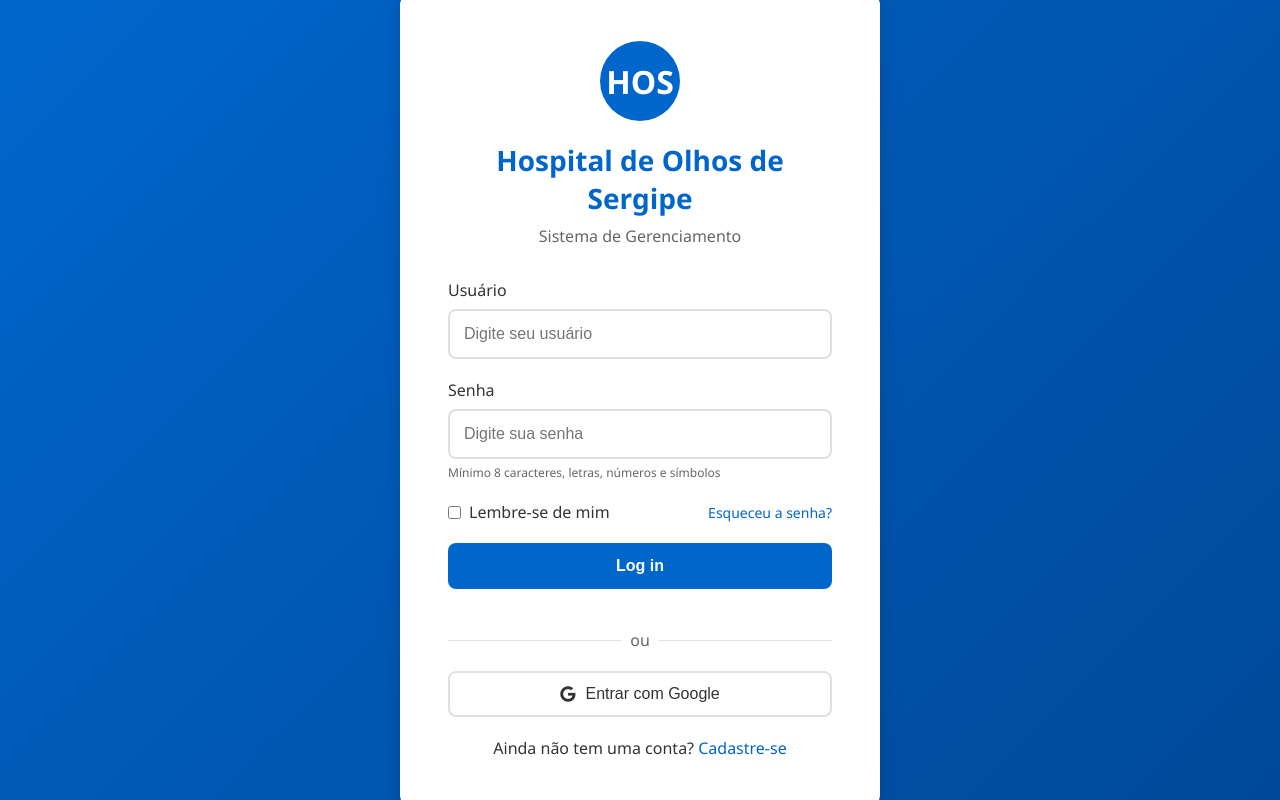
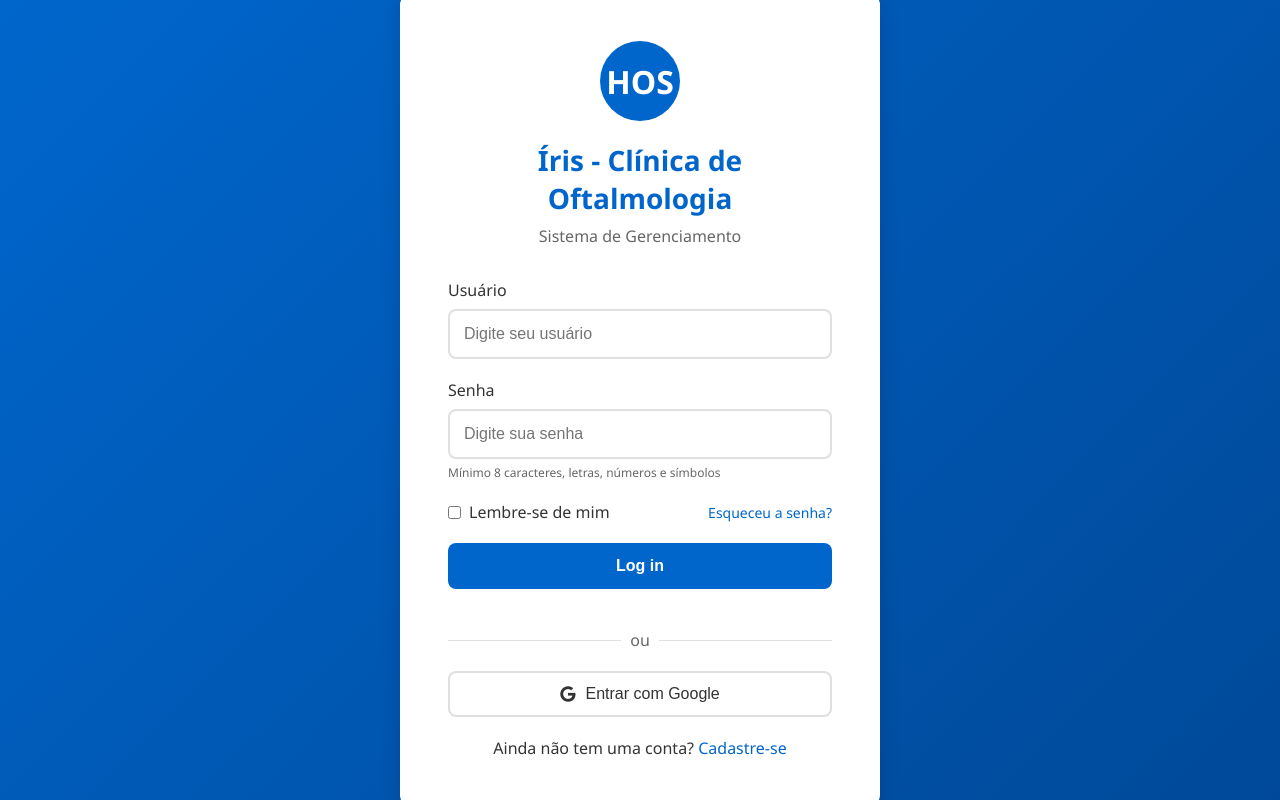
Before and after one commit to livia4526/Sistema_Hospital, a Flask app: page / in a window 1280 px wide. Run offline with Flask 3, Linux system fonts and the light colour scheme.

Commit message:
Remove nome real

```diff
--- a/hospital_sistema/static/js/whatsapp.js
+++ b/hospital_sistema/static/js/whatsapp.js
@@ -10,7 +10,7 @@ const WHATSAPP_CONFIG = {
         const tipo = agendamento.tipo === 'consulta' ? 'consulta' : 'cirurgia';
         return `Olá ${paciente.nome}! 🌟\n\n` +
                `Lembrando da sua ${tipo} agendada para o dia ${dataFormatada} às ${agendamento.horario}.\n\n` +
-               `📍 Local: HOS - Hospital de Olhos de Sergipe\n` +
+               `📍 Local: Íris - Clínica de Oftalmologia\n` +
                `📞 Dúvidas? Ligue (79) 99999-9999\n\n` +
                `Confirme sua presença respondendo:\n` +
                `1️⃣ - Confirmar presença\n` +
--- a/hospital_sistema/templates/base.html
+++ b/hospital_sistema/templates/base.html
@@ -3,7 +3,7 @@
 <head>
     <meta charset="UTF-8">
     <meta name="viewport" content="width=device-width, initial-scale=1.0, user-scalable=yes">
-    <title>HOS - Hospital de Olhos de Sergipe</title>
+    <title>Íris - Clínica de Oftalmologia</title>
 
     <!-- CSS -->
     <link rel="stylesheet" href="{{ url_for('static', filename='css/style.css') }}">
--- a/hospital_sistema/templates/busca_resultados.html
+++ b/hospital_sistema/templates/busca_resultados.html
@@ -5,7 +5,7 @@
     <nav class="navbar">
         <div class="nav-brand">
             <i class="fas fa-hospital-user"></i>
-            <span>HOS - Hospital de Olhos de Sergipe</span>
+            <span>Íris - Clínica de Oftalmologia</span>
         </div>
         <div class="nav-user">
             <span>👋 Bem-vindo, <span id="currentUser">{{ session.username }}</span></span>
--- a/hospital_sistema/templates/dashboard.html
+++ b/hospital_sistema/templates/dashboard.html
@@ -5,7 +5,7 @@
     <nav class="navbar">
         <div class="nav-brand">
             <i class="fas fa-hospital-user"></i>
-            <span>HOS - Hospital de Olhos de Sergipe</span>
+            <span>Íris - Clínica de Oftalmologia</span>
         </div>
         <div class="nav-user">
             <span>👋 Bem-vindo, <span id="currentUser">{{ session.username }}</span></span>
@@ -147,7 +147,7 @@
 
         <!-- Rodapé -->
         <div class="footer">
-            <p>HOS - Hospital de Olhos de Sergipe</p>
+            <p>Íris - Clínica de Oftalmologia</p>
             <p>© Copyright 2026 Vision One. Todos os direitos reservados.</p>
         </div>
     </div>
--- a/hospital_sistema/templates/detalhes_paciente.html
+++ b/hospital_sistema/templates/detalhes_paciente.html
@@ -6,7 +6,7 @@
     <nav class="navbar">
         <div class="nav-brand">
             <i class="fas fa-hospital-user"></i>
-            <span>HOS - Hospital de Olhos de Sergipe</span>
+            <span>Íris - Clínica de Oftalmologia</span>
         </div>
         <div class="nav-user">
             <span>👋 Bem-vindo, <span id="currentUser"></span></span>
--- a/hospital_sistema/templates/login.html
+++ b/hospital_sistema/templates/login.html
@@ -7,7 +7,7 @@
         <div class="logo">
             <span>HOS</span>
         </div>
-        <h1>Hospital de Olhos de Sergipe</h1>
+        <h1>Íris - Clínica de Oftalmologia</h1>
         <p>Sistema de Gerenciamento</p>
 
         <form id="loginForm">
@@ -53,7 +53,7 @@
     <nav class="navbar">
         <div class="nav-brand">
             <i class="fas fa-hospital-user"></i>
-            <span>HOS - Hospital de Olhos de Sergipe</span>
+            <span>Íris - Clínica de Oftalmologia</span>
         </div>
         <div class="nav-user">
             <span>👋 Bem-vindo, <span id="currentUser"></span></span>
--- a/hospital_sistema/templates/nova_cirurgia.html
+++ b/hospital_sistema/templates/nova_cirurgia.html
@@ -5,7 +5,7 @@
     <nav class="navbar">
         <div class="nav-brand">
             <i class="fas fa-hospital-user"></i>
-            <span>HOS - Hospital de Olhos de Sergipe</span>
+            <span>Íris - Clínica de Oftalmologia</span>
         </div>
         <div class="nav-user">
             <span>👋 Bem-vindo, <span id="currentUser"></span></span>
--- a/hospital_sistema/templates/nova_consulta.html
+++ b/hospital_sistema/templates/nova_consulta.html
@@ -5,7 +5,7 @@
     <nav class="navbar">
         <div class="nav-brand">
             <i class="fas fa-hospital-user"></i>
-            <span>HOS - Hospital de Olhos de Sergipe</span>
+            <span>Íris - Clínica de Oftalmologia</span>
         </div>
         <div class="nav-user">
             <span>👋 Bem-vindo, <span id="currentUser"></span></span>
--- a/hospital_sistema/templates/novo_paciente.html
+++ b/hospital_sistema/templates/novo_paciente.html
@@ -5,7 +5,7 @@
     <nav class="navbar">
         <div class="nav-brand">
             <i class="fas fa-hospital-user"></i>
-            <span>HOS - Hospital de Olhos de Sergipe</span>
+            <span>Íris - Clínica de Oftalmologia</span>
         </div>
         <div class="nav-user">
             <span>👋 Bem-vindo, <span id="currentUser">{{ session.username }}</span></span>
--- a/hospital_sistema/templates/verificar_cadastro.html
+++ b/hospital_sistema/templates/verificar_cadastro.html
@@ -5,7 +5,7 @@
     <nav class="navbar">
         <div class="nav-brand">
             <i class="fas fa-hospital-user"></i>
-            <span>HOS - Hospital de Olhos de Sergipe</span>
+            <span>Íris - Clínica de Oftalmologia</span>
         </div>
         <div class="nav-user">
             <span>👋 Bem-vindo, <span id="currentUser">{{ session.username }}</span></span>
```
